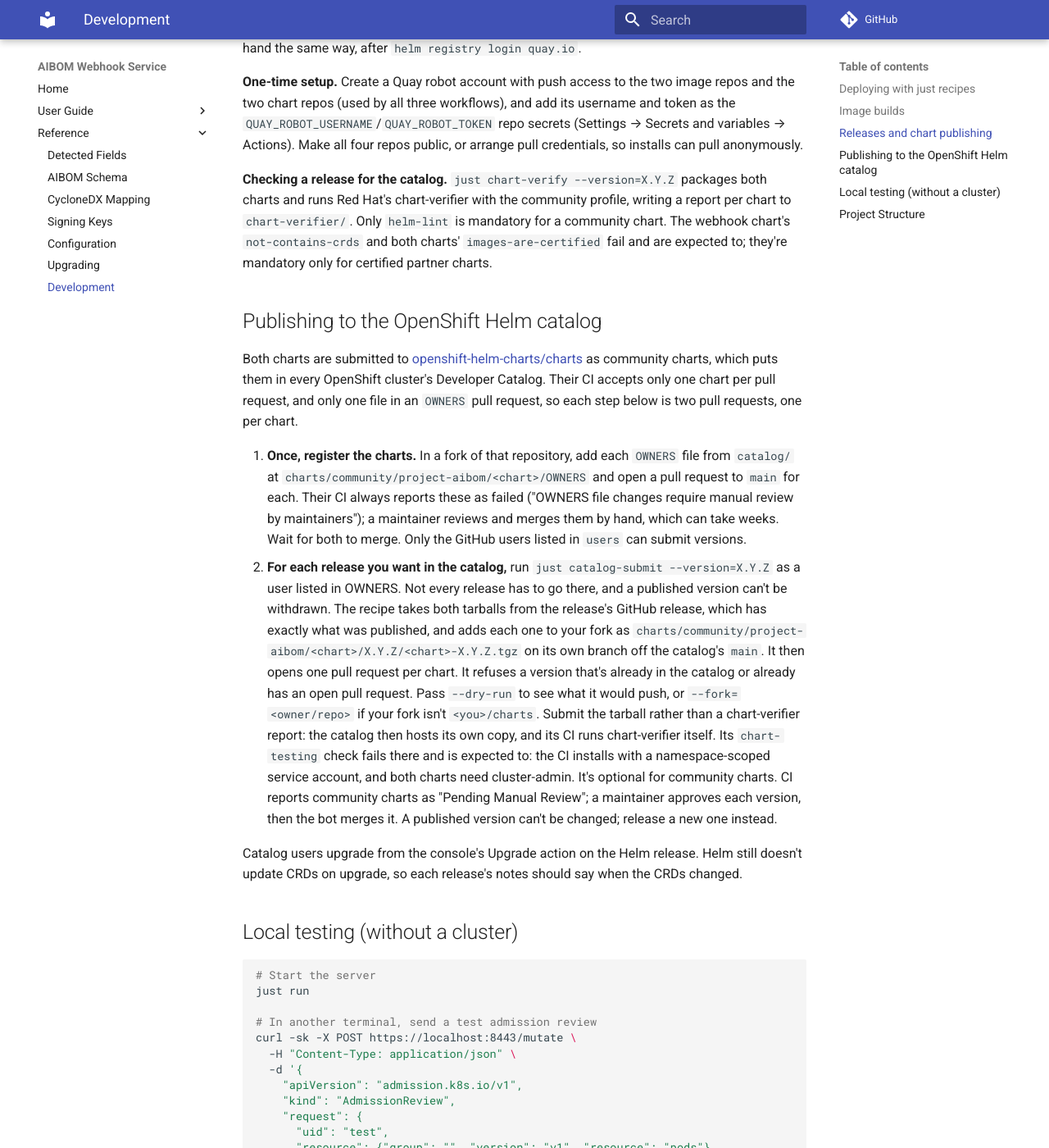
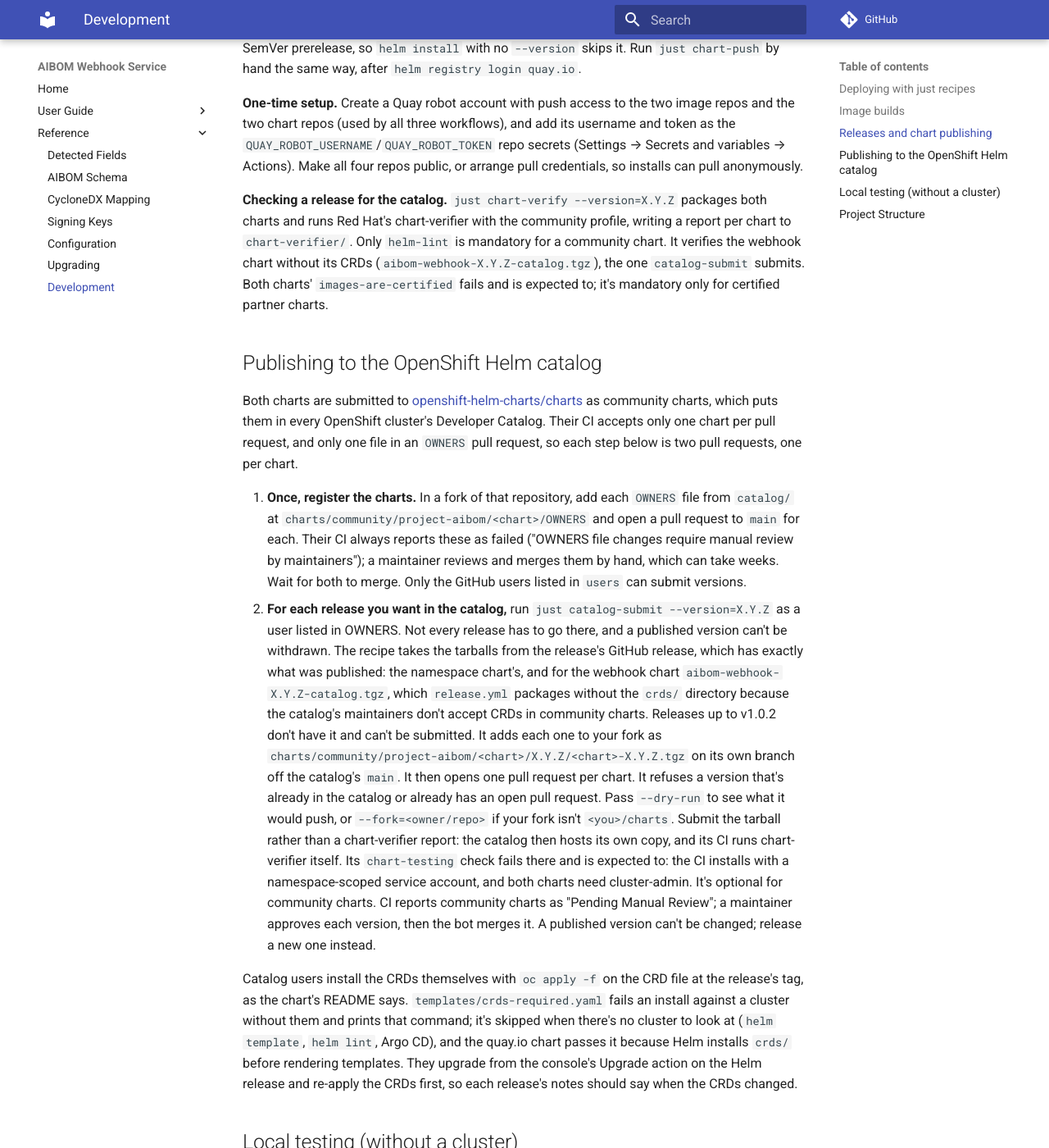
Before and after one commit to gavinsan33/aibom-webhook-service, an MkDocs documentation site: the page built from docs/reference/development.md, in a window 1280 px wide and 1400 px high, scrolled down 2355 px. Shown: the whole window at 82% size. Built offline with MkDocs 1.6.1 and Material for MkDocs 9.7.7, drawn with Linux system fonts in a browser that asks for light colours; comment, search, counter and statistics services are not loaded; some of the changed text lies outside the part shown.

Commit message:
Ship the webhook chart to the OpenShift Helm catalog without CRDs
The catalog doesn't accept community charts that contain CRDs. Each
release now also attaches aibom-webhook-X.Y.Z-catalog.tgz, the webhook
chart without crds/, and catalog-submit submits that. The quay.io chart
keeps its CRDs.

Catalog users apply the CRDs separately. An install against a cluster
without them now fails and prints the oc apply command, instead of
succeeding and leaving every postprocess Job unable to create its AIBOM.

```diff
--- a/docs/reference/development.md
+++ b/docs/reference/development.md
@@ -58,22 +58,22 @@ To remove the deployment: `just undeploy` (runs `helm uninstall aibom-webhook`,
 
 ## Releases and chart publishing
 
-**Releases.** Push a `vX.Y.Z` tag. `.github/workflows/release.yml` builds both images as `quay.io/project-aibom/aibom-webhook-service:X.Y.Z` and `.../aibom-postprocess:X.Y.Z`, then runs `just chart-push --version=X.Y.Z`, which packages both charts with `version` and `appVersion` set to `X.Y.Z` (embedding `scripts/aibom-scripts/*.py` into the workload-namespace chart so it doesn't need `--set-file`) and pushes them to `oci://quay.io/project-aibom`, then attaches both chart tarballs to a GitHub release for the tag. The workflow fails before pushing anything if an image tag already exists, and `chart-push --version` refuses a chart version that's already published, so a release is only ever pushed once. The `version` in both `Chart.yaml` files is unused and never needs bumping.
+**Releases.** Push a `vX.Y.Z` tag. `.github/workflows/release.yml` builds both images as `quay.io/project-aibom/aibom-webhook-service:X.Y.Z` and `.../aibom-postprocess:X.Y.Z`, then runs `just chart-push --version=X.Y.Z`, which packages both charts with `version` and `appVersion` set to `X.Y.Z` (embedding `scripts/aibom-scripts/*.py` into the workload-namespace chart so it doesn't need `--set-file`) and pushes them to `oci://quay.io/project-aibom`, then attaches both chart tarballs to a GitHub release for the tag, plus `aibom-webhook-X.Y.Z-catalog.tgz`, the webhook chart without its CRDs, for the OpenShift Helm catalog. The workflow fails before pushing anything if an image tag already exists, and `chart-push --version` refuses a chart version that's already published, so a release is only ever pushed once. The `version` in both `Chart.yaml` files is unused and never needs bumping.
 
 **Dev builds.** `.github/workflows/chart-publish.yml` runs `just chart-push` on every push to `main` that touches `charts/aibom-webhook/**`, `charts/aibom-workload-namespace/**` or `scripts/aibom-scripts/**`. It publishes a dev build versioned from the latest release tag: the next patch, the commits since the tag and the SHA (e.g. `0.1.1-dev.5.gabc1234` five commits after `v0.1.0`, `-dirty`-suffixed for an uncommitted tree). Newer builds sort higher, and all sort below the next release. Their images are `latest`, built by `images.yml`. The hyphen makes it a SemVer prerelease, so `helm install` with no `--version` skips it. Run `just chart-push` by hand the same way, after `helm registry login quay.io`.
 
 **One-time setup.** Create a Quay robot account with push access to the two image repos and the two chart repos (used by all three workflows), and add its username and token as the `QUAY_ROBOT_USERNAME`/`QUAY_ROBOT_TOKEN` repo secrets (Settings → Secrets and variables → Actions). Make all four repos public, or arrange pull credentials, so installs can pull anonymously.
 
-**Checking a release for the catalog.** `just chart-verify --version=X.Y.Z` packages both charts and runs Red Hat's chart-verifier with the community profile, writing a report per chart to `chart-verifier/`. Only `helm-lint` is mandatory for a community chart. The webhook chart's `not-contains-crds` and both charts' `images-are-certified` fail and are expected to; they're mandatory only for certified partner charts.
+**Checking a release for the catalog.** `just chart-verify --version=X.Y.Z` packages both charts and runs Red Hat's chart-verifier with the community profile, writing a report per chart to `chart-verifier/`. Only `helm-lint` is mandatory for a community chart. It verifies the webhook chart without its CRDs (`aibom-webhook-X.Y.Z-catalog.tgz`), the one `catalog-submit` submits. Both charts' `images-are-certified` fails and is expected to; it's mandatory only for certified partner charts.
 
 ## Publishing to the OpenShift Helm catalog
 
 Both charts are submitted to [openshift-helm-charts/charts](https://github.com/openshift-helm-charts/charts) as community charts, which puts them in every OpenShift cluster's Developer Catalog. Their CI accepts only one chart per pull request, and only one file in an `OWNERS` pull request, so each step below is two pull requests, one per chart.
 
 1. **Once, register the charts.** In a fork of that repository, add each `OWNERS` file from `catalog/` at `charts/community/project-aibom/<chart>/OWNERS` and open a pull request to `main` for each. Their CI always reports these as failed ("OWNERS file changes require manual review by maintainers"); a maintainer reviews and merges them by hand, which can take weeks. Wait for both to merge. Only the GitHub users listed in `users` can submit versions.
-2. **For each release you want in the catalog,** run `just catalog-submit --version=X.Y.Z` as a user listed in OWNERS. Not every release has to go there, and a published version can't be withdrawn. The recipe takes both tarballs from the release's GitHub release, which has exactly what was published, and adds each one to your fork as `charts/community/project-aibom/<chart>/X.Y.Z/<chart>-X.Y.Z.tgz` on its own branch off the catalog's `main`. It then opens one pull request per chart. It refuses a version that's already in the catalog or already has an open pull request. Pass `--dry-run` to see what it would push, or `--fork=<owner/repo>` if your fork isn't `<you>/charts`. Submit the tarball rather than a chart-verifier report: the catalog then hosts its own copy, and its CI runs chart-verifier itself. Its `chart-testing` check fails there and is expected to: the CI installs with a namespace-scoped service account, and both charts need cluster-admin. It's optional for community charts. CI reports community charts as "Pending Manual Review"; a maintainer approves each version, then the bot merges it. A published version can't be changed; release a new one instead.
+2. **For each release you want in the catalog,** run `just catalog-submit --version=X.Y.Z` as a user listed in OWNERS. Not every release has to go there, and a published version can't be withdrawn. The recipe takes the tarballs from the release's GitHub release, which has exactly what was published: the namespace chart's, and for the webhook chart `aibom-webhook-X.Y.Z-catalog.tgz`, which `release.yml` packages without the `crds/` directory because the catalog's maintainers don't accept CRDs in community charts. Releases up to v1.0.2 don't have it and can't be submitted. It adds each one to your fork as `charts/community/project-aibom/<chart>/X.Y.Z/<chart>-X.Y.Z.tgz` on its own branch off the catalog's `main`. It then opens one pull request per chart. It refuses a version that's already in the catalog or already has an open pull request. Pass `--dry-run` to see what it would push, or `--fork=<owner/repo>` if your fork isn't `<you>/charts`. Submit the tarball rather than a chart-verifier report: the catalog then hosts its own copy, and its CI runs chart-verifier itself. Its `chart-testing` check fails there and is expected to: the CI installs with a namespace-scoped service account, and both charts need cluster-admin. It's optional for community charts. CI reports community charts as "Pending Manual Review"; a maintainer approves each version, then the bot merges it. A published version can't be changed; release a new one instead.
 
-Catalog users upgrade from the console's Upgrade action on the Helm release. Helm still doesn't update CRDs on upgrade, so each release's notes should say when the CRDs changed.
+Catalog users install the CRDs themselves with `oc apply -f` on the CRD file at the release's tag, as the chart's README says. `templates/crds-required.yaml` fails an install against a cluster without them and prints that command; it's skipped when there's no cluster to look at (`helm template`, `helm lint`, Argo CD), and the quay.io chart passes it because Helm installs `crds/` before rendering templates. They upgrade from the console's Upgrade action on the Helm release and re-apply the CRDs first, so each release's notes should say when the CRDs changed.
 
 ## Local testing (without a cluster)
 
```
Also changed, not shown: charts/aibom-webhook/README.md (+12 -2 lines), docs/reference/upgrading.md (+6 -0 lines), docs/user-guide/getting-started.md (+7 -1 lines), 3 other files.
